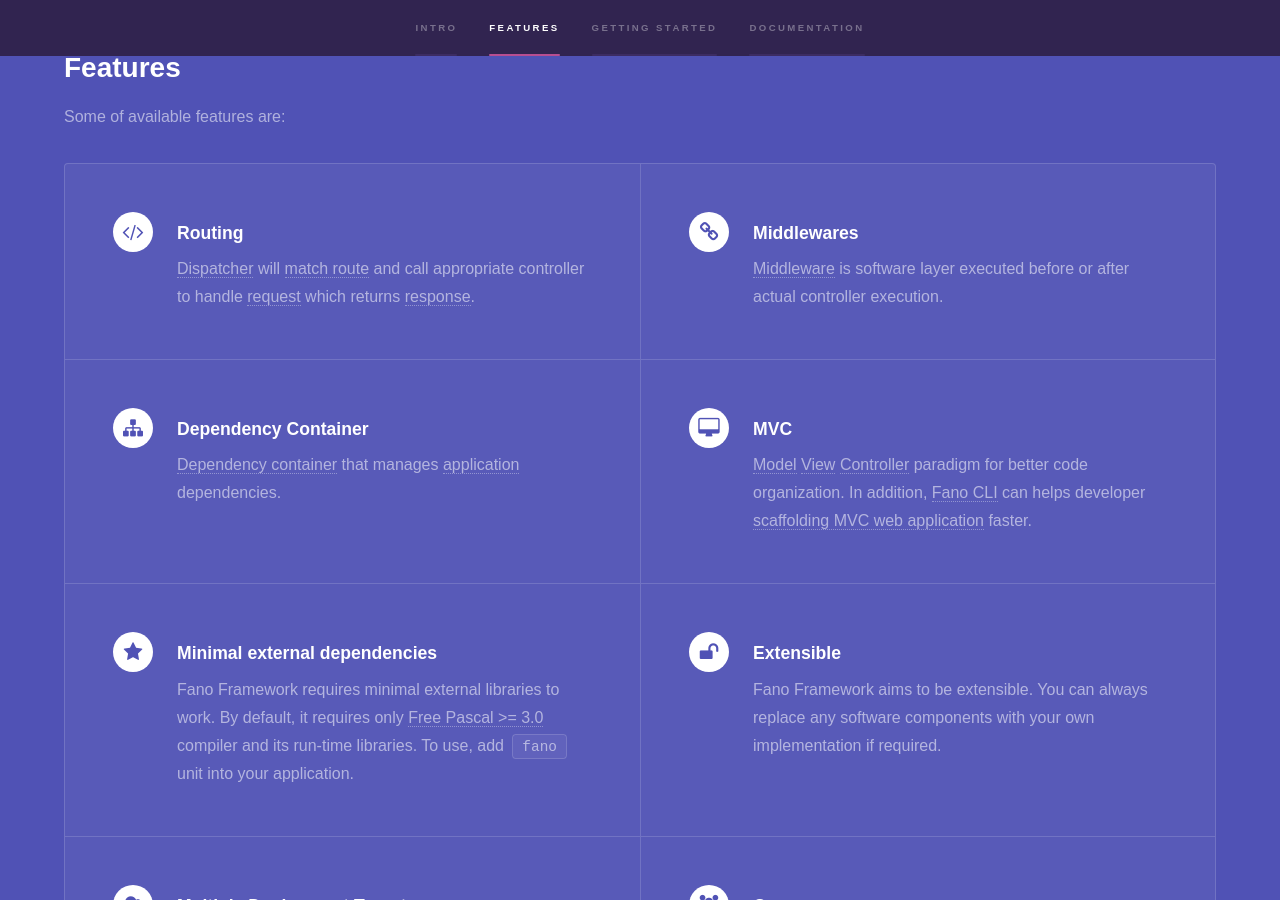
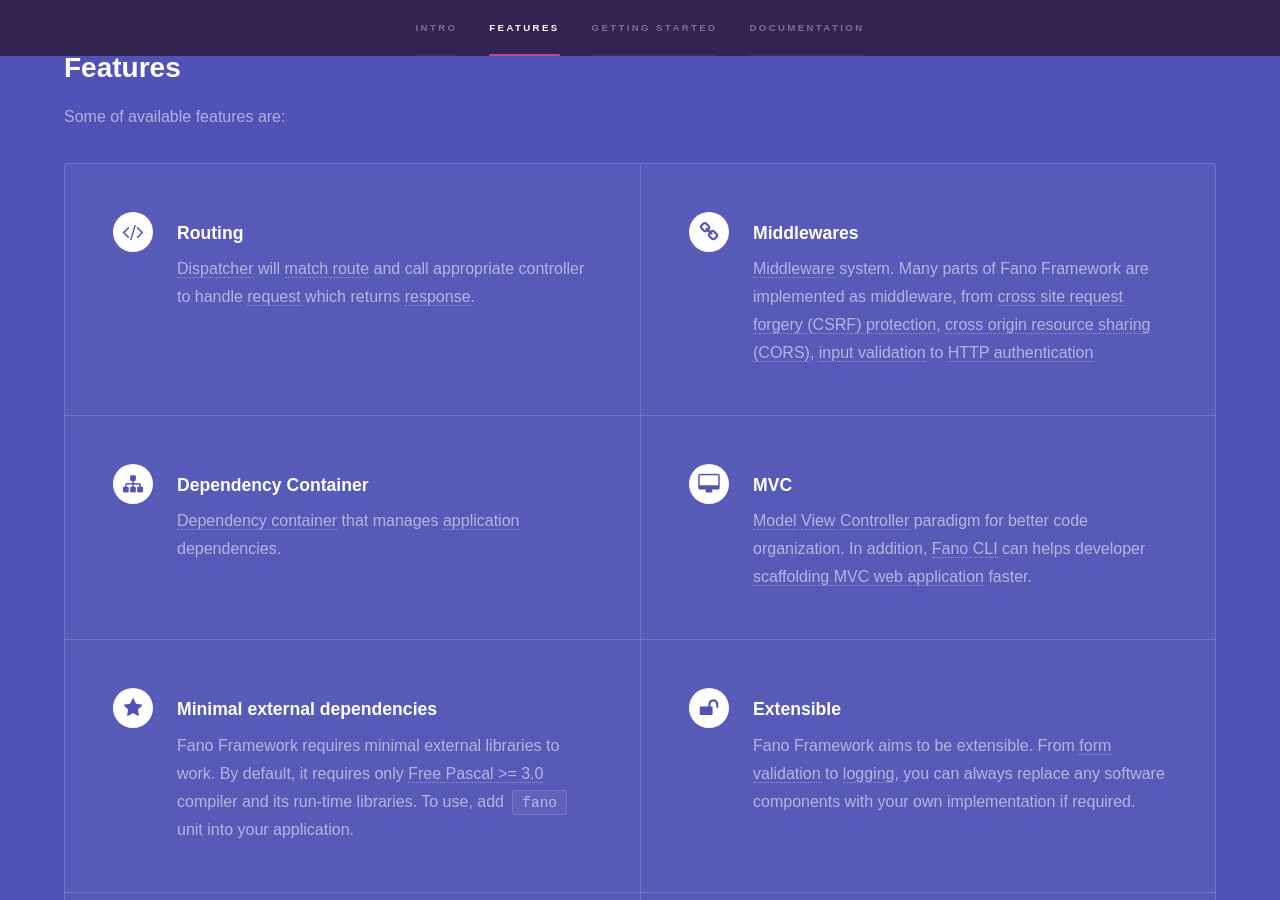
Before and after one commit to fanoframework/fanoframework.github.io, a Jekyll site: the page index.html, which Jekyll copies as it is, in a window 1280 px wide and 900 px high, scrolled down 933 px. Built offline with Jekyll 4.4.1, drawn with Linux system fonts in a browser that asks for light colours.

Commit message:
update home page

```diff
--- a/index.html
+++ b/index.html
@@ -84,7 +84,12 @@
                     <section>
                         <span class="icon major fa-chain"></span>
                         <h3>Middlewares</h3>
-                        <p><a href="/middlewares">Middleware</a> is software layer executed before or after actual controller execution.</p>
+                        <p><a href="/middlewares">Middleware</a> system. Many parts of Fano Framework are implemented as middleware, from
+                            <a href="/security/csrf-protection">cross site request forgery (CSRF) protection</a>,
+                            <a href="/security/handling-cors">cross origin resource sharing (CORS)</a>,
+                            <a href="/security/form-validation">input validation</a> to
+                            <a href="/security/http-authentication">HTTP authentication</a>
+                        </p>
                     </section>
                     <section>
                         <span class="icon major fa-sitemap"></span>
@@ -112,7 +117,9 @@
                     <section>
                         <span class="icon major fa-unlock"></span>
                         <h3>Extensible</h3>
-                        <p>Fano Framework aims to be extensible. You can always replace any software components with your own implementation if required.</p>
+                        <p>Fano Framework aims to be extensible. From
+                            <a href="/security/form-validation">form validation</a> to <a href="/utilities/using-loggers">logging</a>,
+                            you can always replace any software components with your own implementation if required.</p>
                     </section>
                     <section>
                         <span class="icon major fa-cloud"></span>
```
